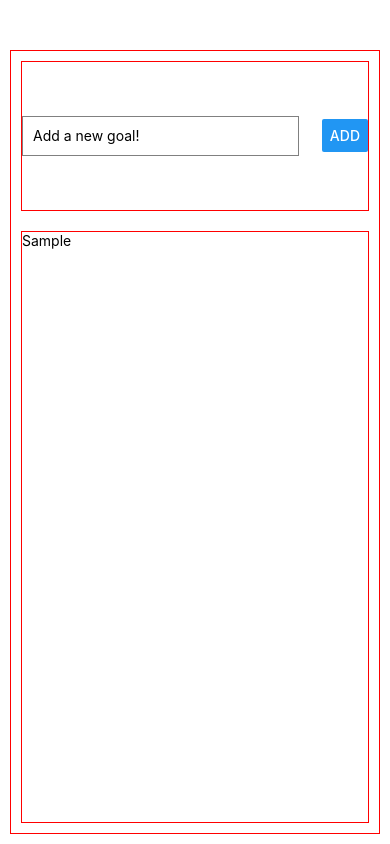
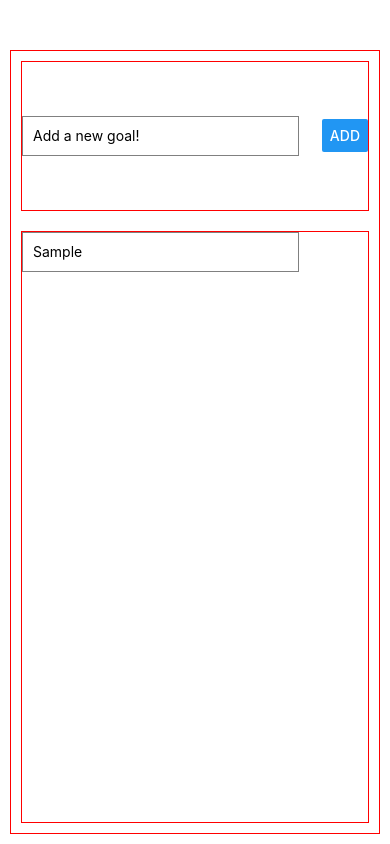
Before and after one commit to ravraw/react_native_goals_app, a React Native app: screen / in a window 390 px wide. Both pictures are taken after typing "Sample" into the empty fields and a click on the button "ADD". Built offline with nearby package versions, Linux system fonts and the light colour scheme.

Commit message:
Added basic style for list

```diff
--- a/App.js
+++ b/App.js
@@ -31,7 +31,11 @@ const App = () => {
         <Button title="ADD" onPress={addGoalHandler} />
       </View>
       <View style={styles.listContainer}>
-        <Text>{goalList}</Text>
+        {goalList.map((goal) => (
+          <Text style={styles.textInput} key={goal}>
+            {goal}
+          </Text>
+        ))}
       </View>
     </SafeAreaView>
   );
@@ -56,9 +60,18 @@ const styles = StyleSheet.create({
   },
   listContainer: {
     flex: 4,
+    flexDirection: "column",
+    justifyContent: "stretch",
     margin: 10,
     borderWidth: 1,
     borderColor: "red",
+  },
+  listItem: {
+    padding: 10,
+    margin: 10,
+    backgroundColor: "lightgray",
+    borderColor: "gray",
+    borderWidth: 1,
   },
   textInput: {
     borderColor: "gray",
```
